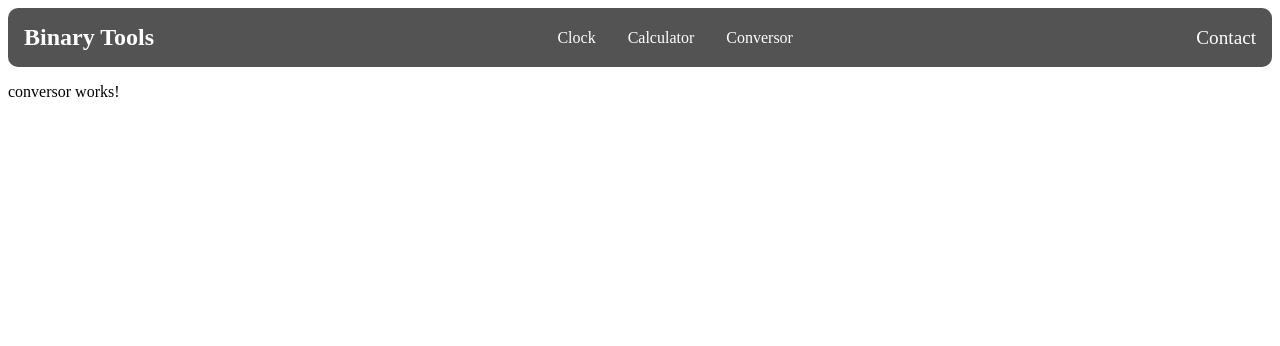
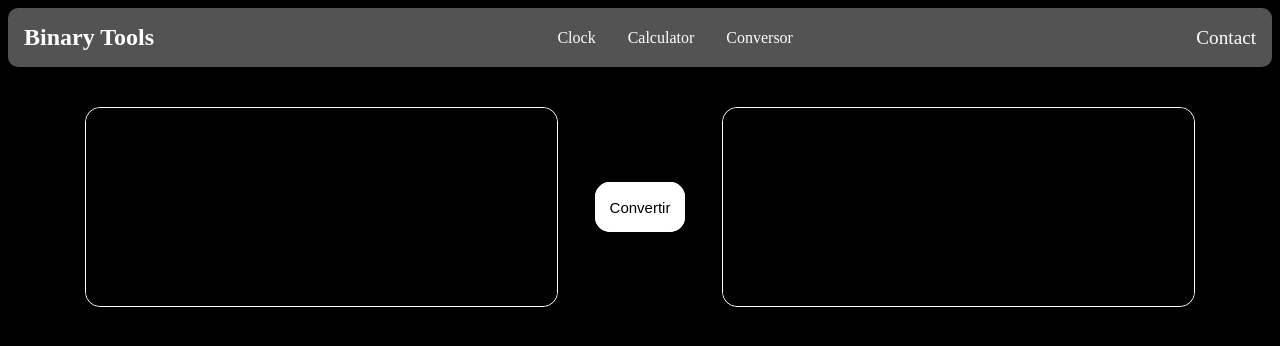
Before and after one commit to fandres51/binary_tools, an Angular app in the folder Web/: page /conversor in a window 1280 px wide. Shown: the top 346 px of the page. Built offline with nearby package versions, Linux system fonts and the light colour scheme.

Commit message:
converter ui

```diff
--- a/Web/src/pages/conversor/conversor.component.html
+++ b/Web/src/pages/conversor/conversor.component.html
@@ -1 +1,11 @@
-<p>conversor works!</p>
+<div class="conversor-container">
+    <div class="conversor-box-input">
+        <textarea name="" id="" cols="30" rows="10"></textarea>
+    </div>
+    <div class="conversor-button">
+        <button class="conversor-button">Convertir</button>
+    </div>
+    <div class="conversor-box-output">
+        <textarea name="" id="" cols="30" rows="10"></textarea>
+    </div>
+</div>
--- a/Web/src/pages/conversor/conversor.component.scss
+++ b/Web/src/pages/conversor/conversor.component.scss
@@ -0,0 +1,37 @@
+.conversor-container {
+    display: flex;
+    justify-content: space-evenly;
+    align-items: center;
+    padding: 40px;
+}
+
+.conversor-box-input, .conversor-box-output {
+    width: 40%;
+    height: 200px;
+    border: 1px solid #ffffff;
+    border-radius: 15px;
+    box-sizing: border-box;
+
+    textarea {
+        border-radius: 15px;
+        width: 100%;
+        height: 100%;
+        border: none;
+        box-sizing: border-box;
+        resize: none;
+        color: #ffffff;
+        padding: 15px;
+    }
+
+}
+
+.conversor-button {
+    width: 90px;
+    height: 50px;
+    border: none;
+    border-radius: 15px;
+    background-color: #ffffff;
+    color: #000000;
+    font-size: 15px;
+    cursor: pointer;
+}
--- a/Web/src/styles.scss
+++ b/Web/src/styles.scss
@@ -1 +1,12 @@
 /* You can add global styles to this file, and also import other style files */
+* {
+    background-color: rgb(0, 0, 0);
+}
+
+a, div, p {
+    background-color: rgb(0, 0, 0, 0);
+}
+
+a {
+    text-decoration: none;
+}
```
